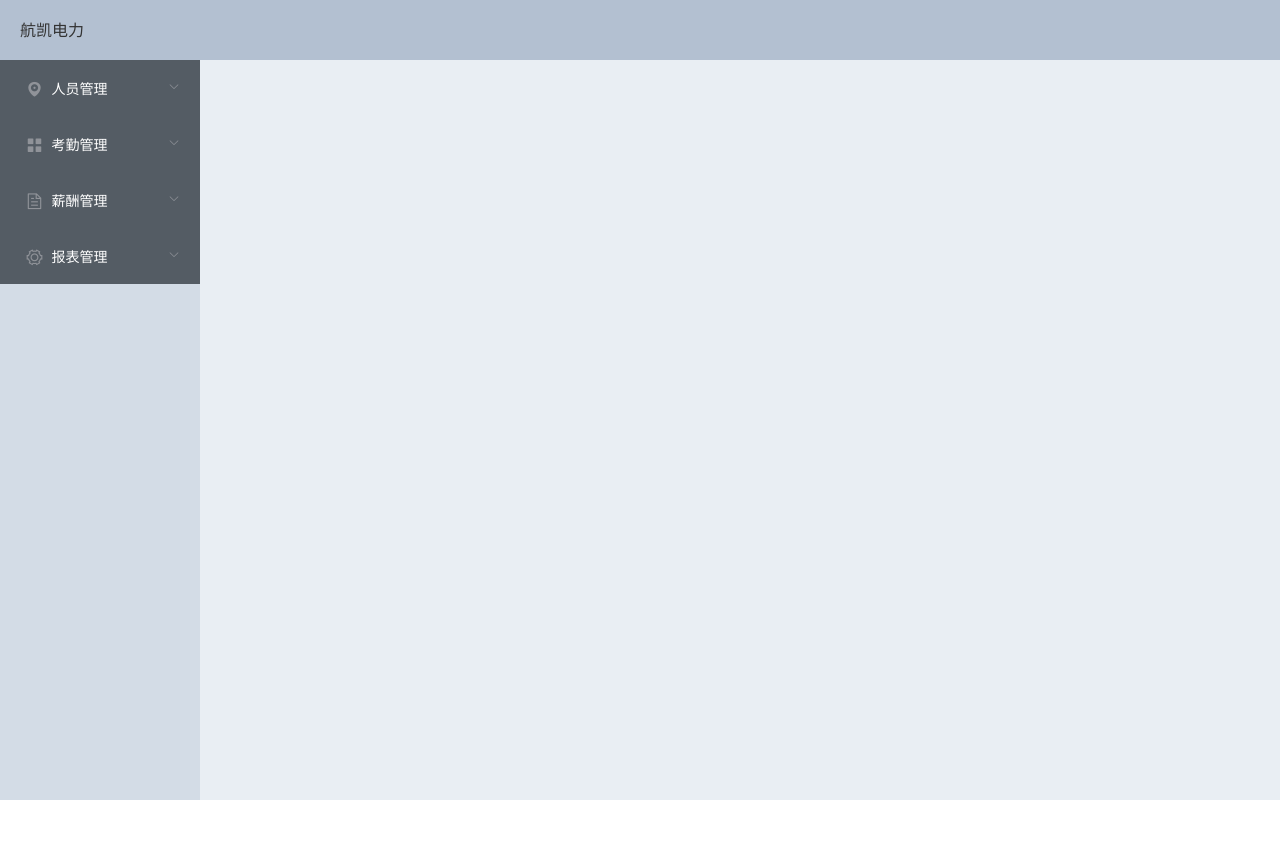
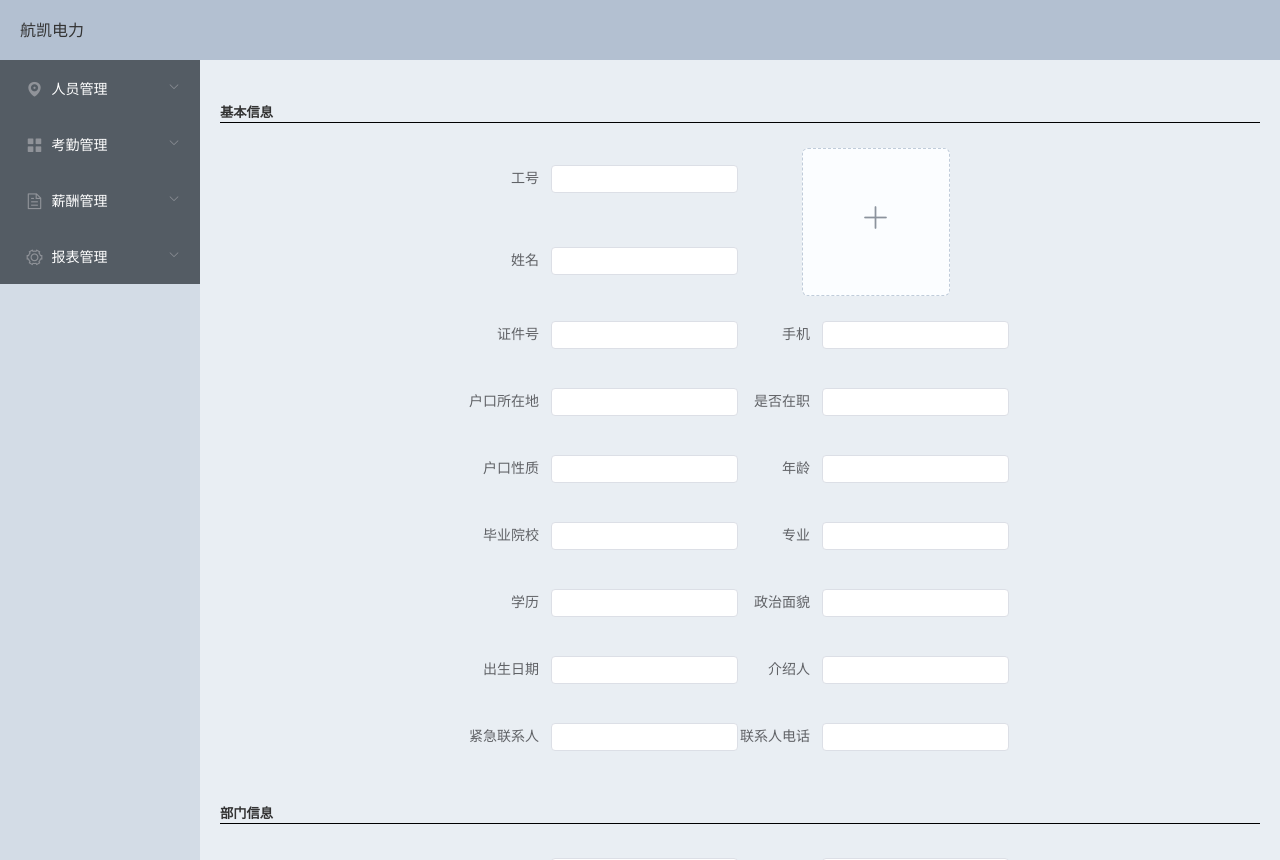
Before and after one commit to lishaobo931019/renshiworking, a Vue app: page /#/home/Recruitnewemployees in a window 1280 px wide. Before the commit the page ends 800 px from the top, so only its background shows below. Built offline with nearby package versions, Linux system fonts and the light colour scheme.

Commit message:
人管管理新增录入新员工页面

```diff
--- a/src/components/Employeeinformation.vue
+++ b/src/components/Employeeinformation.vue
@@ -65,31 +65,31 @@
             name: '王小虎',
             province: '上海',
             city: '普陀区',
-            company: '上海市普陀区金沙江路 1518 弄',
-            phone: 200333
+            company: '上海市普陀区金沙江路',
+            phone: 15539300000
         }, {
         	number:'100',
             date: '2016-05-02',
             name: '王小虎',
             province: '上海',
             city: '普陀区',
-            address: '上海市普陀区金沙江路 1518 弄',
-            phone: 200333
+            address: '上海市普陀区金沙江路',
+            phone: 15539300000
         }, {
         	number:'100',
             date: '2016-05-04',
             name: '王小虎',
             province: '上海',
             city: '普陀区',
-            phone: 200333
+            phone: 15539300000
         }, {
             number:'100',
             date: '2016-05-01',
             name: '王小虎',
             province: '上海',
             city: '普陀区',
-            company: '上海市普陀区金沙江路 1518 弄',
-            phone: 200333
+            company: '上海市普陀区金沙江路',
+            phone: 15539300000
         }]
       }
     },
--- a/src/components/Recruitnewemployees.vue
+++ b/src/components/Recruitnewemployees.vue
@@ -1,8 +1,289 @@
 <template>
+	<div id="">
+		<el-form :model="formInline" class="demo-form-inline" label-width="80px" size="mini">
+			<h5>基本信息</h5>
+			<table id="jibenxinxi">
+				<tr>
+					<td>
+						<el-form-item label="工号" >
+				  			<el-input></el-input>
+				  		</el-form-item>
+					</td>
+					<td rowspan="2">
+						<el-upload
+						  action="https://jsonplaceholder.typicode.com/posts/"
+						  list-type="picture-card"
+						  :on-preview="handlePictureCardPreview"
+						  :on-remove="handleRemove">
+						  <i class="el-icon-plus"></i>
+						</el-upload>
+						<el-dialog :visible.sync="dialogVisible">
+						  <img width="100%" :src="dialogImageUrl" alt="">
+						</el-dialog>
+					</td>
+				</tr>
+				<!---->
+				<tr>
+					<td>
+						<el-form-item label="姓名">
+				  			<el-input></el-input>
+				  		</el-form-item>
+					</td>
+				</tr>
+				<tr>
+					<td>
+						<el-form-item label="证件号" >
+				  			<el-input></el-input>
+				  		</el-form-item>
+					</td>
+					<td>
+						<el-form-item label="手机" >
+				  			<el-input></el-input>
+				  		</el-form-item>
+					</td>
+				</tr>
+				<!---->
+				<tr>
+					<td>
+						<el-form-item label="户口所在地">
+				  			<el-input></el-input>
+				  		</el-form-item>
+					</td>
+					<td>
+						<el-form-item label="是否在职">
+				  			<el-input></el-input>
+				  		</el-form-item>
+					</td>
+				</tr>
+				<tr>
+					<td>
+						<el-form-item label="户口性质" >
+				  			<el-input></el-input>
+				  		</el-form-item>
+					</td>
+					<td>
+						<el-form-item label="年龄" >
+				  			<el-input></el-input>
+				  		</el-form-item>
+					</td>
+				</tr>
+				<tr>
+					<td>
+						<el-form-item label="毕业院校" >
+				  			<el-input></el-input>
+				  		</el-form-item>
+					</td>
+					<td>
+						<el-form-item label="专业" >
+				  			<el-input></el-input>
+				  		</el-form-item>
+					</td>
+				</tr>
+				<tr>
+					<td>
+						<el-form-item label="学历" >
+				  			<el-input></el-input>
+				  		</el-form-item>
+					</td>
+					<td>
+						<el-form-item label="政治面貌" >
+				  			<el-input></el-input>
+				  		</el-form-item>
+					</td>
+				</tr>
+				<tr>
+					<td>
+						<el-form-item label="出生日期" >
+				  			<el-input></el-input>
+				  		</el-form-item>
+					</td>
+					<td>
+						<el-form-item label="介绍人" >
+				  			<el-input></el-input>
+				  		</el-form-item>
+					</td>
+				</tr>
+				<tr>
+					<td>
+						<el-form-item label="紧急联系人" >
+				  			<el-input></el-input>
+				  		</el-form-item>
+					</td>
+					<td>
+						<el-form-item label="联系人电话" >
+				  			<el-input></el-input>
+				  		</el-form-item>
+					</td>
+				</tr>
+			</table>
+			<!---->
+			<h5>部门信息</h5>
+			<table id="bumenxinxi">
+				<tr>
+					<td>
+						<el-form-item label="入职时间" >
+				  			<el-input></el-input>
+				  		</el-form-item>
+					</td>
+					<td>
+						<el-form-item label="转正时间" >
+				  			<el-input></el-input>
+				  		</el-form-item>
+					</td>
+				</tr>
+				<tr>
+					<td>
+						<el-form-item label="所属公司" >
+				  			<el-input></el-input>
+				  		</el-form-item>
+					</td>
+					<td>
+						<el-form-item label="所在部门" >
+				  			<el-input></el-input>
+				  		</el-form-item>
+					</td>
+				</tr>
+				<tr>
+					<td>
+						<el-form-item label="合同签订情况" >
+				  			<el-input></el-input>
+				  		</el-form-item>
+					</td>
+					<td>
+						<el-form-item label="合同类型" >
+				  			<el-input></el-input>
+				  		</el-form-item>
+					</td>
+				</tr>
+				<tr>
+					<td>
+						<el-form-item label="岗位名称" >
+				  			<el-input></el-input>
+				  		</el-form-item>
+					</td>
+					<td>
+						<el-form-item label="岗位分类" >
+				  			<el-input></el-input>
+				  		</el-form-item>
+					</td>
+				</tr>
+				<tr>
+					<td>
+						<el-form-item label="常住地点" >
+				  			<el-input></el-input>
+				  		</el-form-item>
+					</td>
+				</tr>
+			</table>
+			<h5>其他信息</h5>
+			<table id="qitaxinxi">
+					<el-form-item label="其他相关资格证书备注">
+				    	<el-input type="textarea"></el-input>
+				  	</el-form-item>
+				  	<el-form-item label="个人晋升奖励">
+				    	<el-input type="textarea"></el-input>
+				  	</el-form-item>
+				  	<el-form-item label="个人处罚">
+				    	<el-input type="textarea"></el-input>
+				  	</el-form-item>
+				  	<el-form-item label="工作业绩">
+				    	<el-input type="textarea"></el-input>
+				  	</el-form-item>
+			</table>
+			<h5>添加附件</h5>
+			<table id="tianjiafujian">
+				<el-upload class="upload-demo" ref="upload"
+				  action="https://jsonplaceholder.typicode.com/posts/"
+				  :on-preview="handlePreview"
+				  :on-remove="handleRemove"
+
+				  :auto-upload="false">
+				  <el-button slot="trigger" size="small" type="primary">选取文件</el-button>
+				  <el-button style="margin-left: 10px;" size="small" type="success" @click="submitUpload">上传到服务器</el-button>
+				</el-upload>
+			</table>
+		</el-form>
+	</div>
 </template>
 
 <script>
+	export default {
+    data() {
+      return {
+      	 formInline: {
+            user: '',
+            region: ''
+        },
+        dialogImageUrl: '',
+        dialogVisible: false
+      };
+    },
+    methods: {
+      handleRemove(file, fileList) {
+        console.log(file, fileList);
+      },
+      handlePictureCardPreview(file) {
+        this.dialogImageUrl = file.url;
+        this.dialogVisible = true;
+      },
+      submitUpload() {
+        this.$refs.upload.submit();
+      },
+      handleRemove(file, fileList) {
+        console.log(file, fileList);
+      },
+      handlePreview(file) {
+        console.log(file);
+      }
+    }
+  }
 </script>
 
 <style>
+	h5{
+		border-bottom: 1px solid #000;
+		height: 20px;
+		line-height: 20px;
+		text-align: left;
+	}
+	#jibenxinxi,#bumenxinxi,#qitaxinxi,#tianjiafujian{
+		/*width: 700px;*/
+		/*border:1px solid red;*/
+		margin: auto;
+	}
+	/*label 调整*/
+	#jibenxinxi .el-form-item--mini .el-form-item__label{
+		width:120px!important;
+		margin-left:-40px!important;
+	}
+	/*修改label的位置*/
+	#jibenxinxi .el-form-item__label{
+		margin-top:4px;
+	}
+	#bumenxinxi .el-form-item--mini .el-form-item__label{
+		width:120px!important;
+		margin-left:-40px!important;
+	}
+	/*修改label的位置*/
+	#bumenxinxi .el-form-item__label{
+		margin-top:4px;
+	}
+
+	#bumenxinxi tr{
+		height:10px
+	}
+
+
+	/*label 调整*/
+	#qitaxinxi .el-form-item--mini .el-form-item__label{
+		width:180px!important;
+		margin-left:-100px!important;
+	}
+	/*修改label的位置*/
+	#qitaxinxi .el-form-item__label{
+		margin-top:4px;
+	}
+	#qitaxinxi textarea{
+		width: 442px;
+	}
 </style>
```
